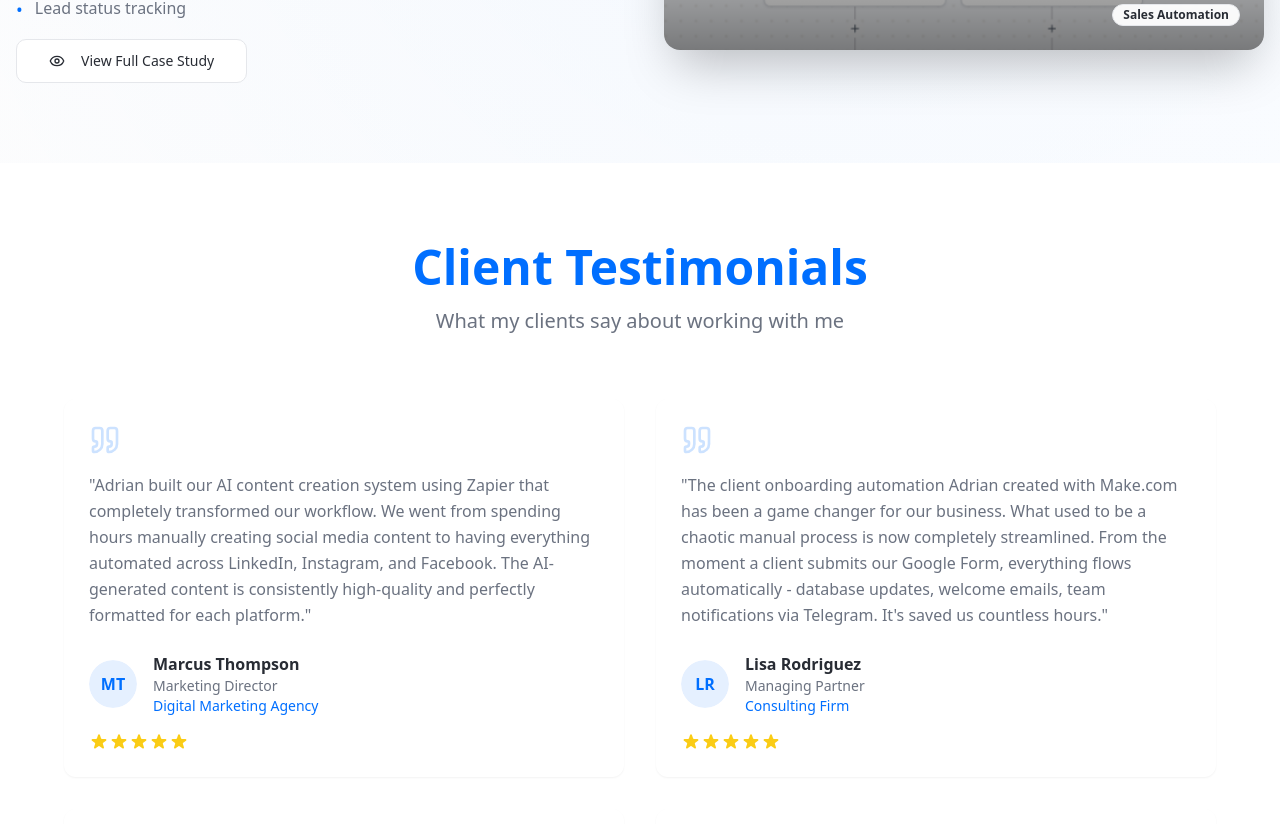
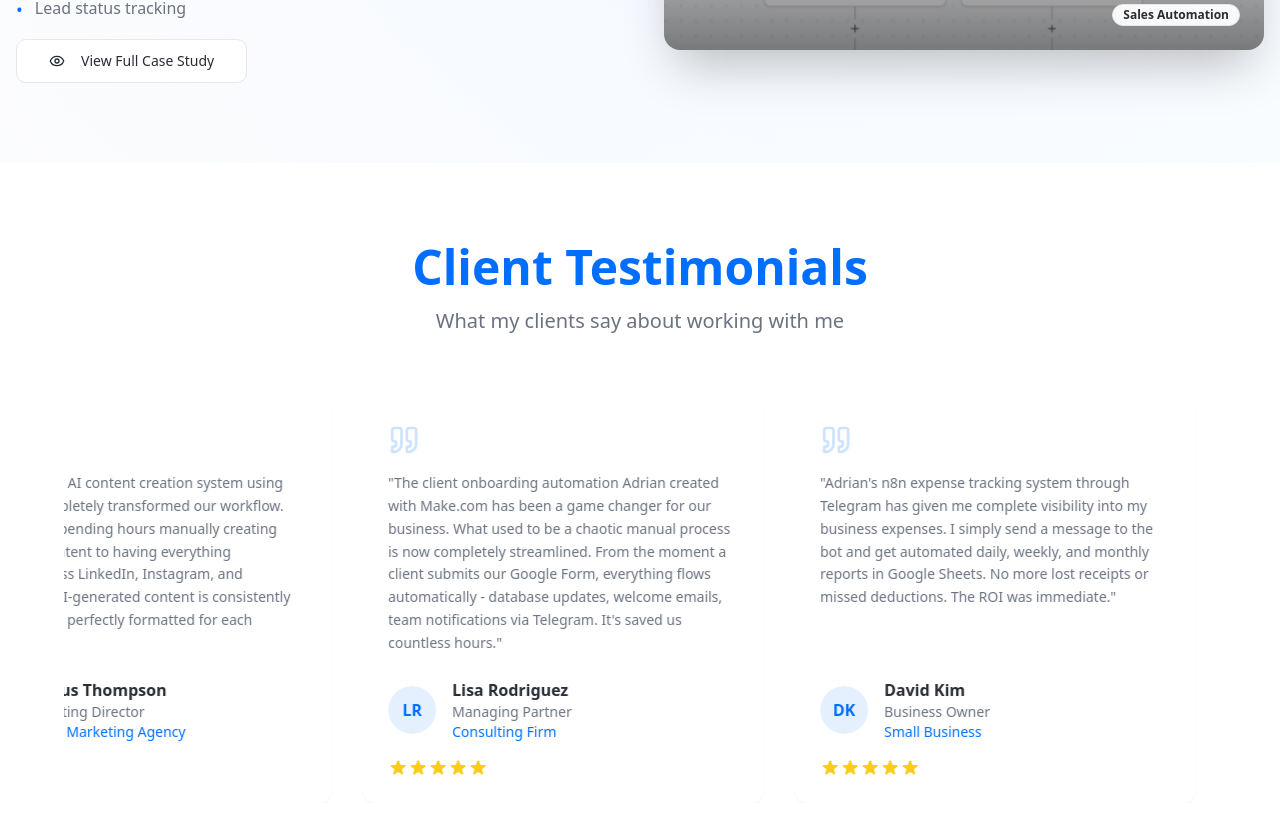
Before and after one commit to buildwithry-art/portfolio-site, a React (Vite) app: page / in a window 1280 px wide. Shown: the part 6756-7580 px from the top of the page. Built offline with nearby package versions, Linux system fonts and the light colour scheme.

Commit message:
Add hover and click effects to testimonials
Add permanent scrolling animation to testimonials, with stop on hover and zoom on click functionality.

```diff
--- a/src/components/portfolio/Testimonials.tsx
+++ b/src/components/portfolio/Testimonials.tsx
@@ -1,6 +1,7 @@
 import { Card, CardContent } from "@/components/ui/card";
 import { Avatar, AvatarFallback, AvatarImage } from "@/components/ui/avatar";
 import { Quote } from "lucide-react";
+import { useState } from "react";
 
 const testimonials = [
   {
@@ -38,8 +39,13 @@ const testimonials = [
 ];
 
 const Testimonials = () => {
+  const [selectedTestimonial, setSelectedTestimonial] = useState<number | null>(null);
+
+  // Double the testimonials for seamless loop
+  const doubledTestimonials = [...testimonials, ...testimonials];
+
   return (
-    <section id="testimonials" className="py-20 px-4">
+    <section id="testimonials" className="py-20 px-4 overflow-hidden">
       <div className="max-w-6xl mx-auto">
         <div className="text-center mb-16">
           <h2 className="text-3xl md:text-5xl font-bold mb-4 text-gradient">
@@ -50,30 +56,63 @@ const Testimonials = () => {
           </p>
         </div>
 
-        <div className="grid grid-cols-1 md:grid-cols-2 gap-8">
-          {testimonials.map((testimonial, index) => (
-            <Card key={index} className="glass hover:scale-[1.02] smooth-animation relative">
-              <CardContent className="p-6">
-                <Quote className="h-8 w-8 text-primary/20 mb-4" />
-                <blockquote className="text-muted-foreground leading-relaxed mb-6">
+        <div
+          className="relative overflow-hidden"
+          onMouseEnter={(e) => {
+            const slider = e.currentTarget.querySelector('.testimonials-slider') as HTMLElement;
+            if (slider && selectedTestimonial === null) {
+              slider.style.animationPlayState = 'paused';
+            }
+          }}
+          onMouseLeave={(e) => {
+            const slider = e.currentTarget.querySelector('.testimonials-slider') as HTMLElement;
+            if (slider && selectedTestimonial === null) {
+              slider.style.animationPlayState = 'running';
+            }
+          }}
+        >
+          <div className="testimonials-slider flex gap-8 animate-scroll-right">
+            {doubledTestimonials.map((testimonial, index) => (
+              <Card
+                key={index}
+                className={`glass min-w-[400px] max-w-[400px] cursor-pointer transition-all duration-500 ${
+                  selectedTestimonial === index
+                    ? 'scale-110 z-10 shadow-2xl'
+                    : 'hover:scale-[1.02]'
+                }`}
+                onClick={() => {
+                  if (selectedTestimonial === index) {
+                    setSelectedTestimonial(null);
+                    const slider = document.querySelector('.testimonials-slider') as HTMLElement;
+                    if (slider) slider.style.animationPlayState = 'running';
+                  } else {
+                    setSelectedTestimonial(index);
+                    const slider = document.querySelector('.testimonials-slider') as HTMLElement;
+                    if (slider) slider.style.animationPlayState = 'paused';
+                  }
+                }}
+              >
+                <CardContent className="p-6 h-full flex flex-col">
+                  <Quote className="h-8 w-8 text-primary/20 mb-4 flex-shrink-0" />
+                  <blockquote className="text-muted-foreground leading-relaxed mb-6 flex-grow text-sm">
                     "{testimonial.content}"
                   </blockquote>
 
-                <div className="flex items-center gap-4">
-                  <Avatar className="h-12 w-12">
+                  <div className="flex items-center gap-4 mt-auto">
+                    <Avatar className="h-12 w-12 flex-shrink-0">
                       <AvatarImage src="" alt={testimonial.name} />
                       <AvatarFallback className="bg-primary/10 text-primary font-semibold">
                         {testimonial.avatar}
                       </AvatarFallback>
                     </Avatar>
-                  <div>
-                    <div className="font-semibold text-foreground">{testimonial.name}</div>
-                    <div className="text-sm text-muted-foreground">{testimonial.role}</div>
-                    <div className="text-sm text-primary">{testimonial.company}</div>
+                    <div className="min-w-0 flex-1">
+                      <div className="font-semibold text-foreground truncate">{testimonial.name}</div>
+                      <div className="text-sm text-muted-foreground truncate">{testimonial.role}</div>
+                      <div className="text-sm text-primary truncate">{testimonial.company}</div>
                     </div>
                   </div>
 
-                <div className="flex mt-4">
+                  <div className="flex mt-4 flex-shrink-0">
                     {[...Array(testimonial.rating)].map((_, i) => (
                       <svg
                         key={i}
@@ -89,6 +128,7 @@ const Testimonials = () => {
             ))}
           </div>
         </div>
+      </div>
     </section>
   );
 };
```
Lines whose indentation alone changed are shown as unchanged.
